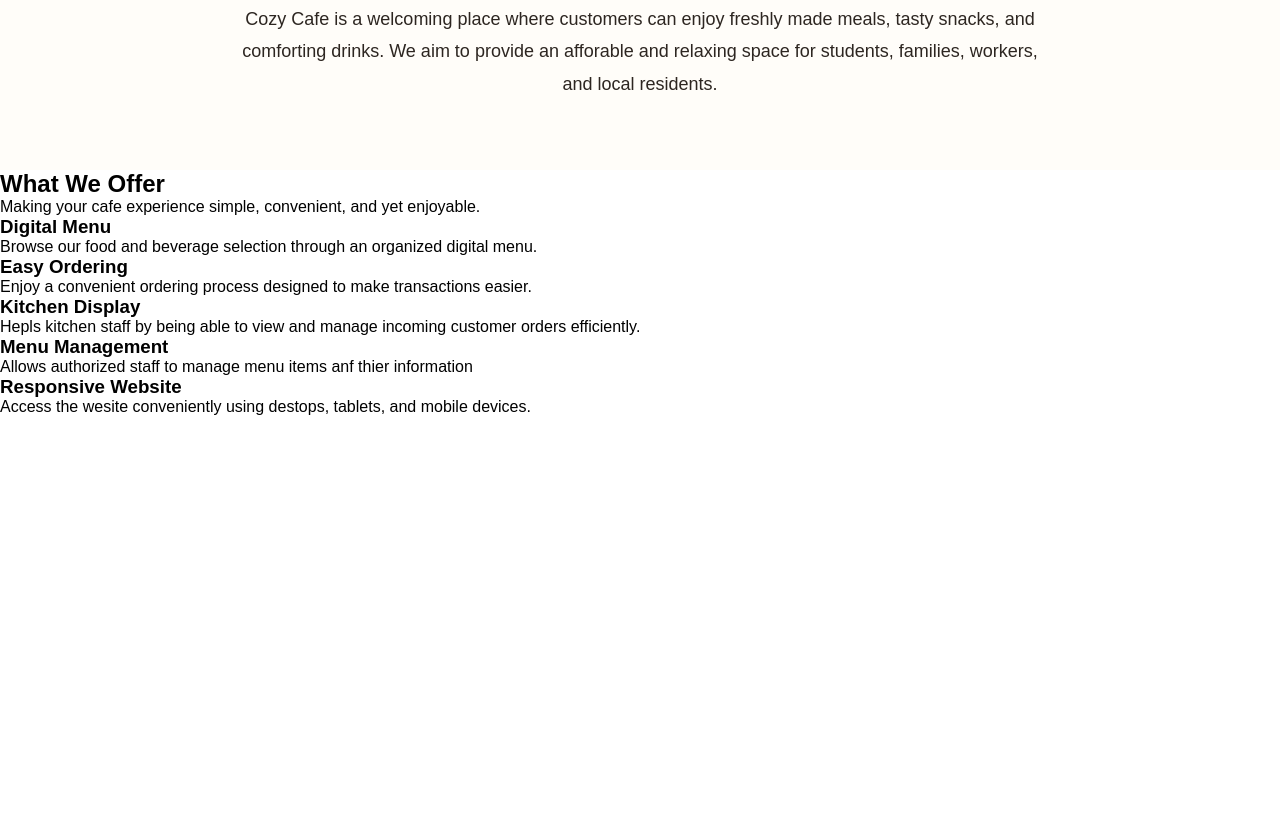
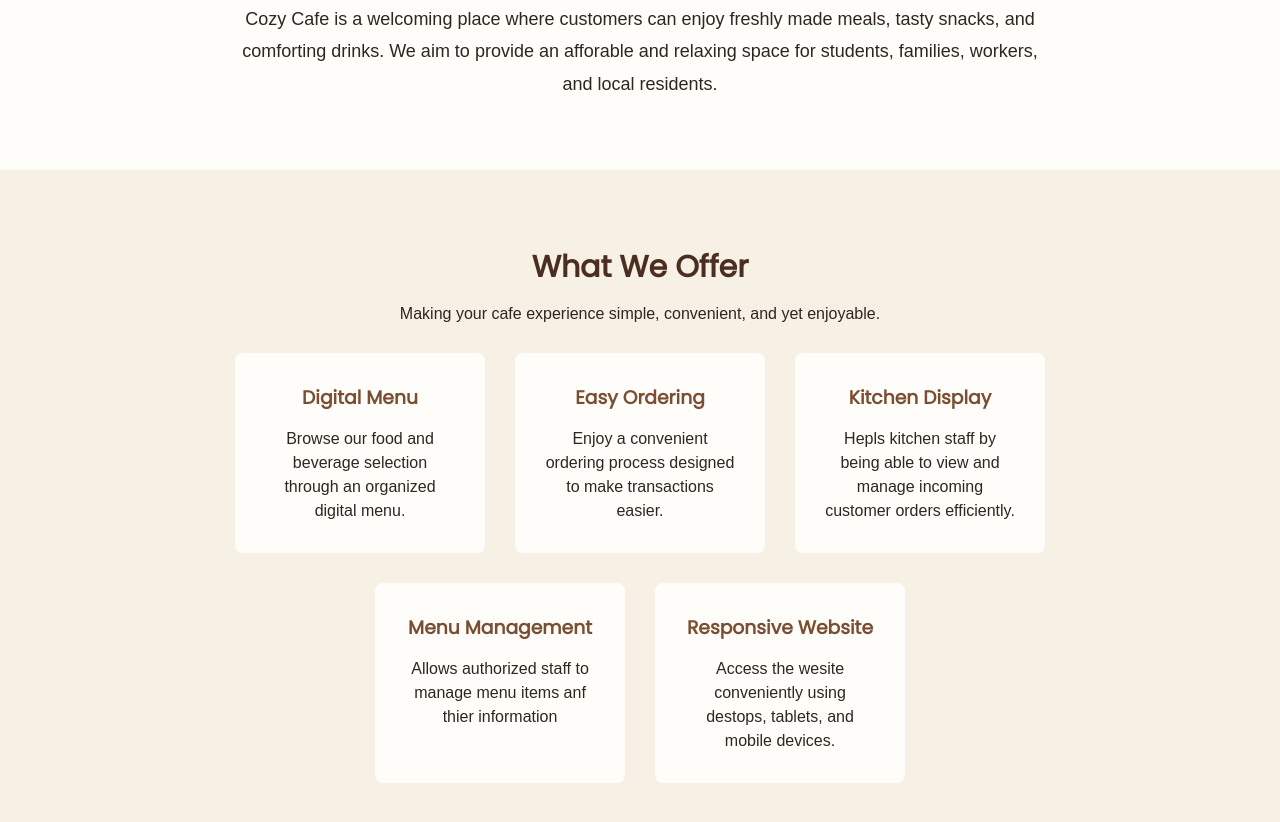
Before and after one commit to Student4459/nanale-website, a plain HTML site: page index.html in a window 1280 px wide. Shown: the part 760-1582 px from the top of the page. Before the commit the page ends 1176 px from the top, so only its background shows below. Drawn offline with Linux system fonts and the light colour scheme.

Commit message:
Added features section css.

```diff
--- a/css/style.css
+++ b/css/style.css
@@ -139,3 +139,48 @@ nav a:hover {
     margin: auto;
     line-height: 1.8;
 }
+
+.features {
+    background-color: #F7F0E5;
+    padding: 75px 8%;
+    text-align: center;
+}
+
+.features h2 {
+    font-family: 'Poppins', sans-serif;
+    font-size: 30px;
+    color: #4B2E20;
+    margin-bottom: 15px;
+}
+
+.features-intro {
+    font-family: Arial, sans-serif;
+    color: #2D2621;
+    margin-bottom: 30px;
+}
+
+.features-container {
+    display: flex;
+    justify-content: center;
+    flex-wrap: wrap;
+    gap: 30px;
+}
+
+.features-card {
+    background-color: #FFFDF9;
+    padding: 30px;
+    border-radius: 8px;
+    width: 250px;
+}
+
+.features-card h3 {
+    font-family: 'Poppins', sans-serif;
+    color: #7A4E32;
+    margin-bottom: 15px;
+}
+
+.features-card p {
+    font-family: Arial, sans-serif;
+    color: #2D2621;
+    line-height: 1.5;
+}
--- a/index.html
+++ b/index.html
@@ -44,8 +44,8 @@
         </section>
         <section class="features">
             <h2>What We Offer</h2>
-            <p>Making your cafe experience simple, convenient, and yet enjoyable.</p>
-            <div class="container">
+            <p class="features-intro">Making your cafe experience simple, convenient, and yet enjoyable.</p>
+            <div class="features-container">
                 <div class="features-card">
                     <h3>Digital Menu</h3>
                     <p>Browse our food and beverage selection through an organized digital menu.</p>
```
